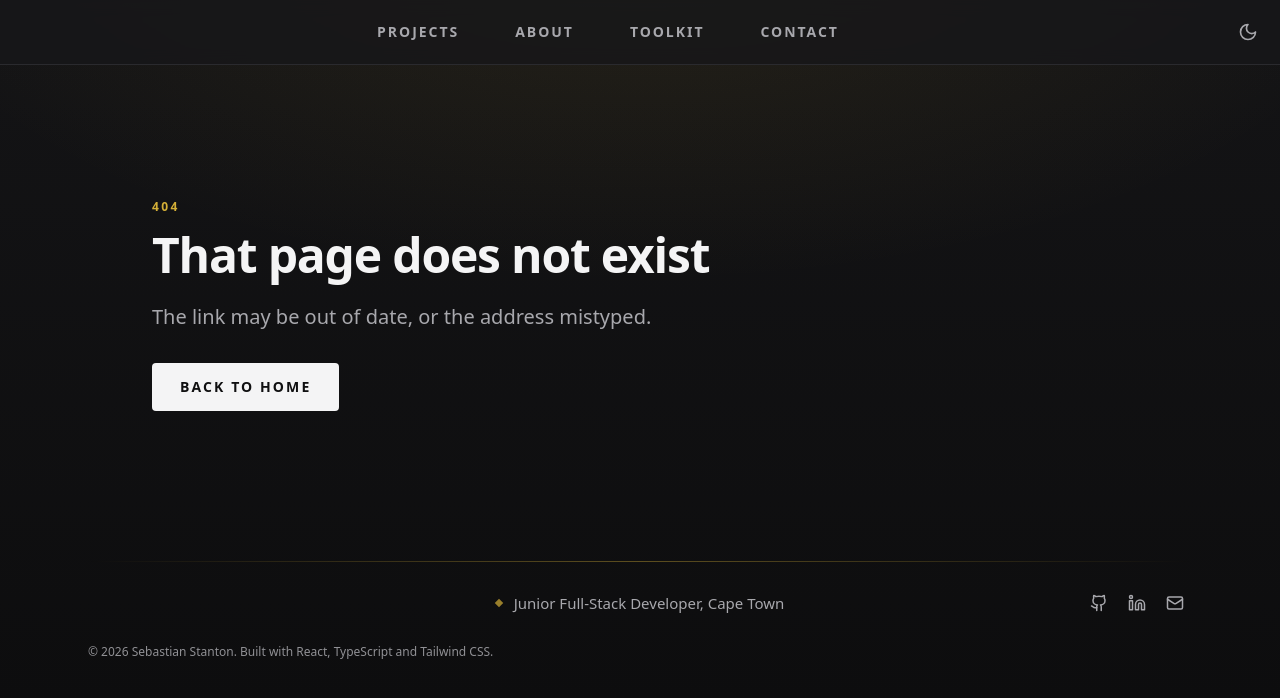
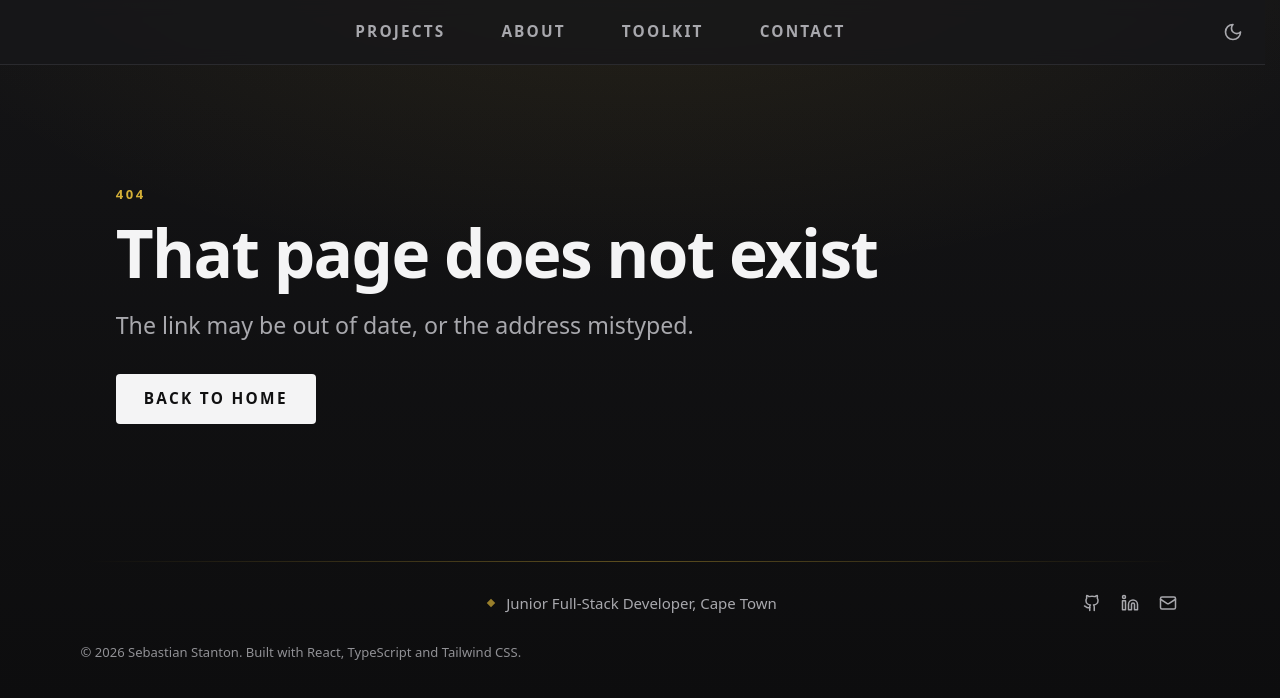
Before and after one commit to SZStanton/portfolio, a React (Vite) app: page /projects/1 in a window 1280 px wide. Shown: the top 698 px of the page. Built offline with nearby package versions, Linux system fonts and the light colour scheme.

Commit message:
rework light mode palette

```diff
--- a/index.html
+++ b/index.html
@@ -17,7 +17,7 @@
     <!-- Tints the browser chrome on mobile to match the page. -->
     <meta
       name="theme-color"
-      content="#f7f6f3"
+      content="#fbfaf9"
       media="(prefers-color-scheme: light)"
     />
     <meta
@@ -87,16 +87,16 @@
       }
     </script>
     <meta name="twitter:image" content="https://szstanton.com/og-image.jpg" />
-    <!-- Painted before the stylesheet has even downloaded, so the page starts
-         on the right background instead of flashing white. These two values
-         mirror --surface in index.css and must be changed alongside it. -->
+    <!-- Painted before the stylesheet downloads, so the page starts on the right
+         background instead of flashing white. Light mirrors the top stop of
+         --surface-gradient, dark mirrors --surface. Change alongside index.css. -->
     <style>
       /* Dark is the default here too, so the very first paint matches. */
       html {
         background-color: #101011;
       }
       html:not(.dark) {
-        background-color: #f7f6f3;
+        background-color: #fbfaf9;
       }
     </style>
     <!-- Runs before first paint, so there is no flash while React starts.
--- a/src/data/tech.ts
+++ b/src/data/tech.ts
@@ -1,4 +1,6 @@
 import type { IconType } from 'react-icons';
+// Lucide, because plain SQL is a language rather than a brand with a logo.
+import { LuDatabase } from 'react-icons/lu';
 import {
   SiAxios,
   SiBootstrap,
@@ -66,4 +68,6 @@ export const techStyles: Record<string, TechStyle> = {
   PostgreSQL: { Icon: SiPostgresql, color: '#5fa8dc', colorLight: '#15618f' },
   // Near-black brand, so it flips light/dark the way Express and GitHub do.
   'Next.js': { Icon: SiNextdotjs, color: '#e6e6e6', colorLight: '#1f1f22' },
+  // Teal keeps it apart from the two blue database logos beside it.
+  SQL: { Icon: LuDatabase, color: '#5fc2b0', colorLight: '#0f7d6c' },
 };
--- a/src/index.css
+++ b/src/index.css
@@ -22,39 +22,51 @@
    --------------------------------------------------------------- */
 
 :root {
-  /* Light: warm off-white, so it reads as paper rather than a lightbox. */
-  --surface: #f7f6f3;
-  --surface-raised: #fdfdfc;
-  --line: #dcd9d1;
-  --heading: #1c1b1a;
-  --body: #55534e;
+  /* Light: ivory paper, charcoal ink, aged brass. The surfaces carry the warmth
+     and the text stays neutral, which stops the whole page going sepia. */
+  --surface: hsl(42 24% 96%);
+  --surface-raised: hsl(45 30% 99%);
+  --line: hsl(40 18% 80%);
+  --heading: hsl(30 12% 12%);
+  --body: hsl(32 8% 28%);
   /* For text that's been played down. Still readable on both surfaces, which
      body text with the opacity turned down was not. */
-  --muted: #6f6d68;
-  --hover: #eceae5;
-  /* Deeper bronze than dark mode; a bright gold here looks washed out. */
-  --accent: #ae8513;
-  --accent-soft: #d8b564;
-  /* Background geometry. Bronze needs more opacity here than gold does on black. */
-  --deco-ink: var(--accent);
-  --deco-opacity: 0.13;
+  --muted: hsl(35 7% 43%);
+  --hover: hsl(42 22% 91%);
+  /* Deep brass: saturation kept high so it reads as metal, lightness low so it
+     still carries against paper. Muting it instead turns it to mud. */
+  --accent: hsl(43 78% 28%);
+  /* Hairlines and borders, a clear step lighter but still saturated. */
+  --accent-soft: hsl(42 48% 45%);
+  /* Background geometry is the one place light mode does not follow the accent.
+     At this opacity the text gold turns grey, so the ink runs brighter instead. */
+  --deco-ink: hsl(41 66% 38%);
+  --deco-opacity: 0.16;
+  /* Gold-adjacent border, for the few places that earn a decorative edge rather
+     than a functional one. */
+  --line-accent: hsl(42 35% 72%);
   /* Generous on the h-14/h-16 navbar, so an anchor never lands tight under it. */
   --nav-offset: 5rem;
+  /* Only used while a card is lifted, so it can be heavier than --card-shadow. */
+  --lift-shadow: 0 18px 40px -22px rgb(28 27 26 / 0.45);
   --danger: #a8321f;
   --success: #2f6b3f;
-  /* Light mode gets depth from shadow; a raised surface can't get much lighter than the page. */
+  /* Light mode gets depth from shadow; a raised surface can't get much lighter
+     than the page. Three layers rather than two: contact, lift and the wide soft
+     one underneath, which is what reads as expensive rather than just raised. */
   --card-shadow:
-    0 1px 2px rgb(28 27 26 / 0.05), 0 10px 24px -14px rgb(28 27 26 / 0.22);
-  /* Three layers: top glow, bottom shadow, base shift; both kept near their
-     own edge so the middle stays clean. */
+    0 1px 2px hsl(30 20% 12% / 0.05), 0 8px 20px -10px hsl(30 20% 12% / 0.12),
+    0 22px 44px -24px hsl(30 20% 12% / 0.16);
+  /* Same two layers as dark: a gold glow at the top, and the paper settling to
+     one colour below it. No darker stop at the foot, which read as a smudge.
+     The glow is --accent-soft's colour, so the lab can rebuild this exactly. */
   --surface-gradient:
     radial-gradient(
-      900px 260px at 50% -8%,
-      rgb(174 133 19 / 0.1),
-      transparent 58%
+      900px 300px at 50% -6%,
+      hsl(42 48% 45% / 0.09),
+      transparent 60%
     ),
-    linear-gradient(0deg, rgb(28 27 26 / 0.12) 0%, transparent 10%),
-    linear-gradient(180deg, #fefefd 0%, #fdfdfb 84%, #f2f0ea 100%);
+    linear-gradient(180deg, hsl(42 24% 98%) 0%, hsl(42 24% 96%) 100%);
 }
 
 /* Same names, different values; nothing using them needs to know which theme is active. */
@@ -67,11 +79,16 @@
   --body: #a8a8ad;
   --muted: #8a8a8f;
   --hover: #222226;
+  /* The decorative edge, dim enough that a card outline still reads as a line
+     rather than as a gold frame. */
+  --line-accent: hsl(42 26% 28%);
   /* Gold reads brightest against near-black, so it can afford to be lighter here. */
   --accent: #d4af37;
   --accent-soft: #6b5720;
   --deco-ink: var(--accent);
-  --deco-opacity: 0.08;
+  --deco-opacity: 0.16;
+  /* Dark mode gets a gold bloom instead of a shadow, which would vanish. */
+  --lift-shadow: 0 18px 40px -24px rgb(212 175 55 / 0.35);
   --danger: #e5705c;
   --success: #6dbd85;
   /* Dark mode separates surfaces by being lighter; shadow would just smudge. */
@@ -88,6 +105,26 @@
 /* Exposes the palette as Tailwind utilities (bg-surface, text-heading, ...)
    that swap with the theme. */
 @theme inline {
+  /* Phones, where the five nav items have to share the row with the toggle. */
+  --breakpoint-xs: 27rem;
+  /* Where the hero puts the figure beside the copy. 960px is half of a 1920
+     monitor, which is where a browser parked on half the screen lands. */
+  --breakpoint-side: 60rem;
+
+  /* Type grows with the screen instead of staying at phone size on a 4k monitor.
+     Each one is clamp(smallest, grows with the viewport, largest), so the bottom
+     end is unchanged and only big screens see a difference. */
+  --text-xs: clamp(0.75rem, 0.72rem + 0.12vw, 0.85rem);
+  --text-sm: clamp(0.875rem, 0.84rem + 0.15vw, 1rem);
+  --text-base: clamp(1rem, 0.95rem + 0.2vw, 1.15rem);
+  --text-lg: clamp(1.125rem, 1.06rem + 0.26vw, 1.3rem);
+  --text-xl: clamp(1.25rem, 1.16rem + 0.36vw, 1.5rem);
+  --text-2xl: clamp(1.5rem, 1.37rem + 0.55vw, 1.95rem);
+  --text-3xl: clamp(1.875rem, 1.66rem + 0.9vw, 2.5rem);
+  --text-4xl: clamp(2.25rem, 1.95rem + 1.25vw, 3.1rem);
+  --text-5xl: clamp(3rem, 2.5rem + 2vw, 4.25rem);
+  --text-6xl: clamp(3.75rem, 3rem + 3vw, 5.5rem);
+  --text-7xl: clamp(4.5rem, 3.5rem + 4vw, 7rem);
   --color-surface: var(--surface);
   --color-surface-raised: var(--surface-raised);
   --color-line: var(--line);
@@ -98,6 +135,8 @@
   --color-accent: var(--accent);
   --color-accent-soft: var(--accent-soft);
   --color-deco-ink: var(--deco-ink);
+  --color-line-accent: var(--line-accent);
+  --shadow-lift: var(--lift-shadow);
   --color-danger: var(--danger);
   --color-success: var(--success);
 
@@ -112,8 +151,23 @@
 
 /* Page width lives here rather than on <main>, so a section can break out of it
    when it needs to run full bleed behind the deco. */
+/* The reading column widens on a big monitor rather than leaving half the screen
+   empty, but never past a comfortable line length. */
 @utility container-page {
-  @apply mx-auto w-full max-w-5xl px-6;
+  @apply mx-auto w-full px-6;
+  max-width: clamp(64rem, 58rem + 12vw, 88rem);
+}
+
+/* The width a section heading wraps at. It tracks the same curve as --text-5xl,
+   so the line breaks stay put instead of moving as the type scales. */
+@utility measure-heading {
+  max-width: clamp(44.4rem, 37rem + 29.6vw, 62.9rem);
+}
+
+/* The width a paragraph wraps at, a step wider than the old reading column.
+   Lands around 70 characters a line once the body type is at full size. */
+@utility measure-text {
+  max-width: 50rem;
 }
 
 /* Deco's thin double rule: two hairlines with a 2px gap between them. */
@@ -123,29 +177,12 @@
   border-bottom: 1px solid var(--accent-soft);
 }
 
-/* Ambient deco motion. Transform and opacity only, so it stays on the compositor. */
-@keyframes deco-sway {
-  from {
-    transform: rotate(-3deg);
-  }
-  to {
-    transform: rotate(3deg);
-  }
-}
-
-@keyframes deco-breathe {
-  0%,
-  100% {
-    opacity: 0.55;
-  }
-  50% {
-    opacity: 1;
-  }
-}
-
 @layer base {
   html {
     scroll-behavior: smooth;
+    /* Reserves the scrollbar's width at all times, so opening a modal that locks
+       scrolling does not shift the whole page sideways. */
+    scrollbar-gutter: stable;
     /* Clears the sticky navbar on every scroll into view, so sections do not each
        carry their own scroll-mt and focus never lands underneath the header. */
     scroll-padding-top: var(--nav-offset);
@@ -159,9 +196,9 @@
 
     /* Stop ambient animation, but leave transitions alone. A hover colour fade is
        not a motion hazard, and killing those makes the whole page feel broken. */
-    *:not(.motion-essential),
-    *:not(.motion-essential)::before,
-    *:not(.motion-essential)::after {
+    html:not([data-motion-force='true']) *:not(.motion-essential),
+    html:not([data-motion-force='true']) *:not(.motion-essential)::before,
+    html:not([data-motion-force='true']) *:not(.motion-essential)::after {
       animation-duration: 0.01ms !important;
       animation-iteration-count: 1 !important;
     }
@@ -199,6 +236,12 @@
     @apply outline-2 outline-offset-2 outline-accent;
   }
 
+  /* Landing on a section focuses it so a screen reader starts reading there. It is
+     taller than the screen, so a ring around it just draws two gold lines. */
+  [tabindex='-1']:focus-visible {
+    outline: none;
+  }
+
   /* Added for one frame during a theme swap; see hooks/useTheme.ts. */
   .no-transitions,
   .no-transitions *,
```
